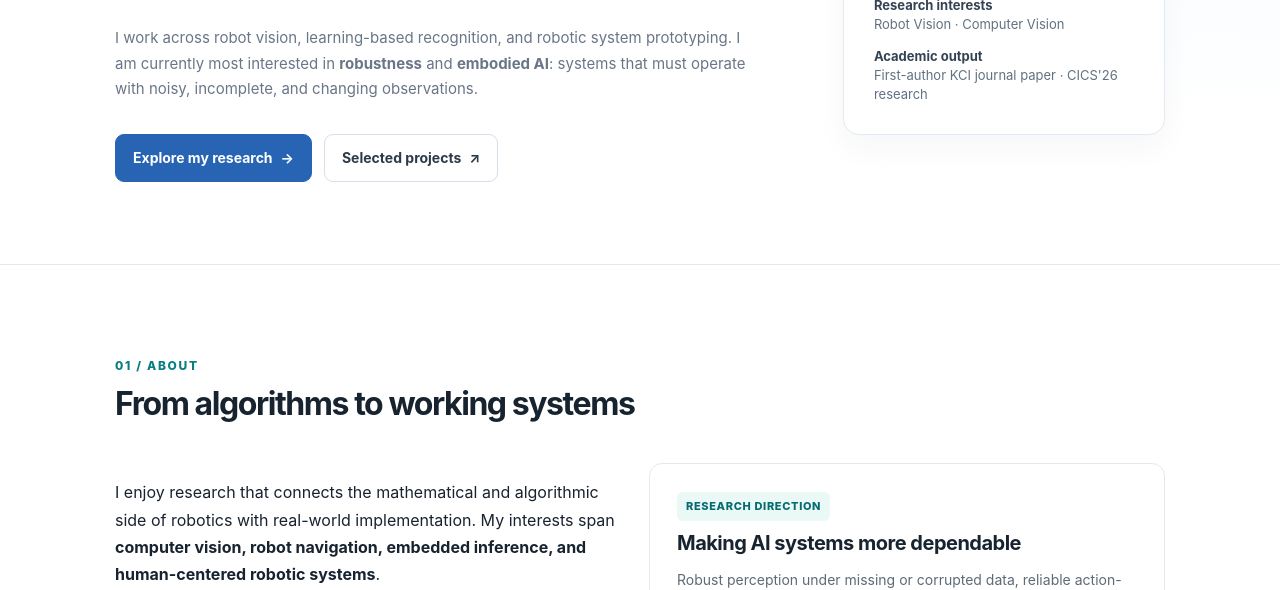
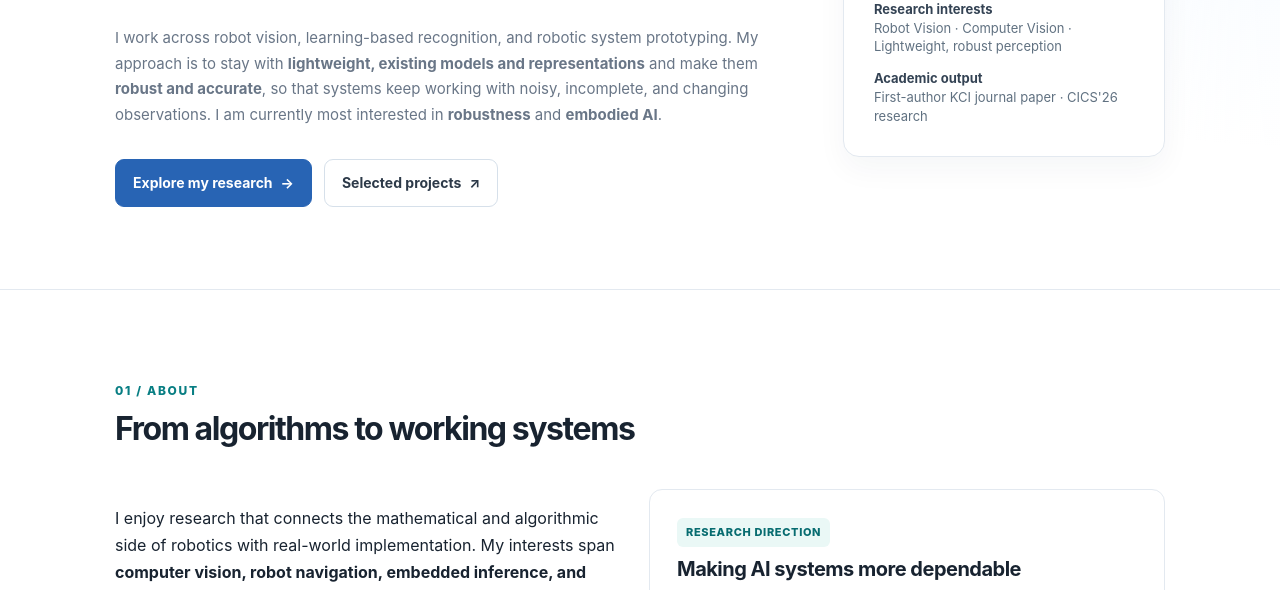
Before and after one commit to hongzzang-Lab/hongzzang-Lab, a plain HTML site: page docs/index.html in a window 1280 px wide. Shown: the part 510-1100 px from the top of the page. Drawn offline with Linux system fonts and the light colour scheme.

Commit message:
Profile and website: lightweight models made robust and accurate

```diff
--- a/docs/index.html
+++ b/docs/index.html
@@ -4,7 +4,7 @@
   <meta charset="utf-8">
   <meta name="viewport" content="width=device-width, initial-scale=1">
   <meta name="theme-color" content="#ffffff">
-  <meta name="description" content="Jeong-min Hong — AI and Robotics undergraduate researcher at Kwangwoon University. Research in robot vision and computer vision, with a current focus on robustness and embodied AI.">
+  <meta name="description" content="Jeong-min Hong — AI and Robotics undergraduate researcher at Kwangwoon University. Research in robot vision and computer vision: making lightweight models robust and accurate. Current focus on robustness and embodied AI.">
   <meta property="og:type" content="website">
   <meta property="og:title" content="Jeong-min Hong | Robotics & AI">
   <meta property="og:description" content="Robotics research, selected projects, publications, and experience.">
@@ -35,7 +35,7 @@
           <p class="eyebrow">Robot Vision · Computer Vision</p>
           <h1 id="hero-title">Building reliable perception for real-world systems.</h1>
           <p class="lead">Hi, I'm <strong>Jeong-min Hong</strong>, an AI &amp; Robotics undergraduate researcher at <strong>Kwangwoon University</strong>.</p>
-          <p class="sublead">I work across robot vision, learning-based recognition, and robotic system prototyping. I am currently most interested in <strong>robustness</strong> and <strong>embodied AI</strong>: systems that must operate with noisy, incomplete, and changing observations.</p>
+          <p class="sublead">I work across robot vision, learning-based recognition, and robotic system prototyping. My approach is to stay with <strong>lightweight, existing models and representations</strong> and make them <strong>robust and accurate</strong>, so that systems keep working with noisy, incomplete, and changing observations. I am currently most interested in <strong>robustness</strong> and <strong>embodied AI</strong>.</p>
           <div class="actions">
             <a class="btn btn-primary" href="#research">Explore my research <span aria-hidden="true">→</span></a>
             <a class="btn" href="#projects">Selected projects <span aria-hidden="true">↗</span></a>
@@ -50,7 +50,7 @@
           <div class="profile-list">
             <p><strong>Current affiliation</strong><span>EASY Lab · Robotics &amp; AI</span></p>
             <p><strong>Research experience</strong><span>GIST AILAB · Summer 2026</span></p>
-            <p><strong>Research interests</strong><span>Robot Vision · Computer Vision</span></p>
+            <p><strong>Research interests</strong><span>Robot Vision · Computer Vision · Lightweight, robust perception</span></p>
             <p><strong>Academic output</strong><span>First-author KCI journal paper · CICS'26 research</span></p>
           </div>
         </aside>
```
Also changed, not shown: 1 other file.
